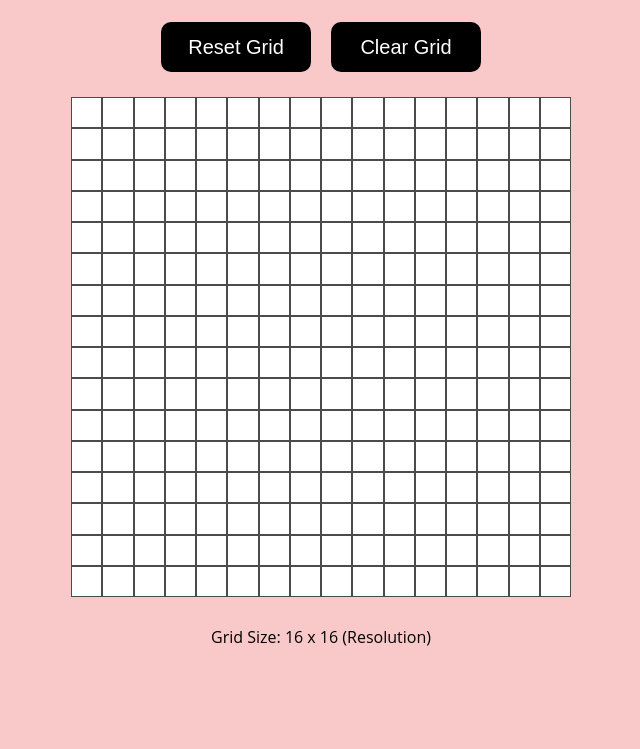
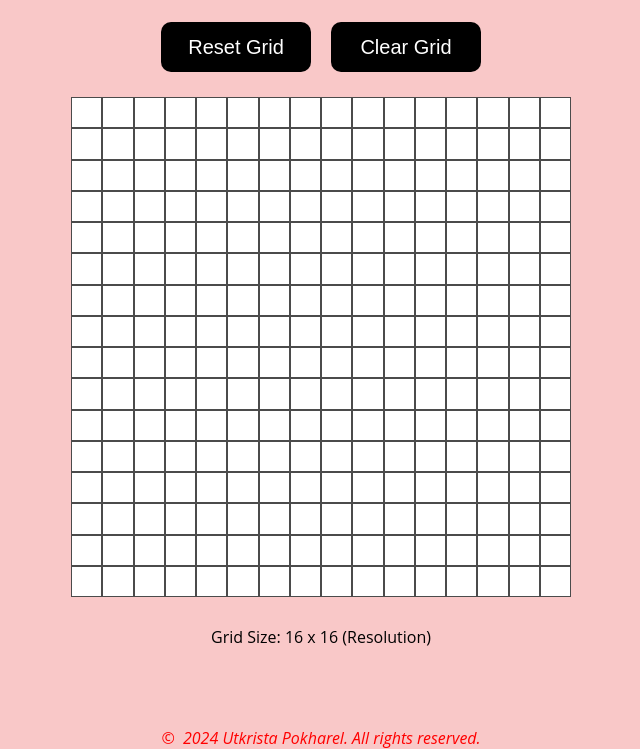
Before and after one commit to UtkristaPokharel/Etch-a-sketch, a plain HTML site: page index.html in a window 1280 px wide. Shown: the part 105-854 px from the top of the page, without its empty margins (319-959 px from the left). Before the commit the page ends 800 px from the top, so only its background shows below. Drawn offline with Linux system fonts and the light colour scheme.

Commit message:
Adder Footer element

```diff
--- a/index.html
+++ b/index.html
@@ -19,6 +19,12 @@
 	<div id="container" class="container">
 	</div>
 	<p id="grid-size"></p>
+
+	<footer>
+		<p>© &nbsp<span id="currentYear"></span> &nbsp<a href="https://github.com/UtkristaPokharel"> Utkrista
+				Pokharel</a>. All
+			rights reserved.</p>
+	</footer>
 	<script src="script.js"></script>
 </body>
 
--- a/script.js
+++ b/script.js
@@ -58,3 +58,8 @@ function clearGrid() {
 gridReset.addEventListener("click", resetGrid);// Button when clicked resets the grid
 gridClear.addEventListener("click", clearGrid);// Button when clicked clears the grid
 createGrid(total);
+
+// Footer
+const footer = document.querySelector("footer");
+const currentYear = new Date().getFullYear();
+document.getElementById("currentYear").textContent = currentYear;
--- a/style.css
+++ b/style.css
@@ -63,3 +63,16 @@ p {
 	justify-content: center;
 	align-items: center;
 }
+
+footer {
+	display: flex;
+	justify-content: center;
+	margin-top: 50px;
+	font-style: italic;
+	color: rgb(255, 0, 0);
+}
+
+footer a {
+	text-decoration: none;
+	color: inherit;
+}
```
